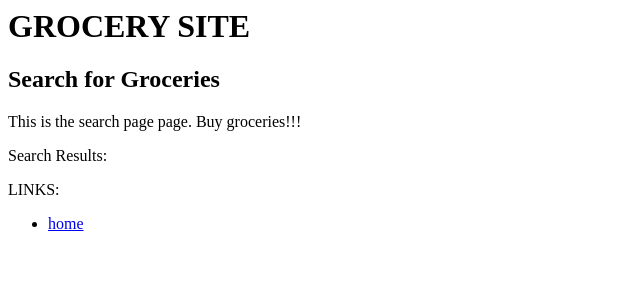
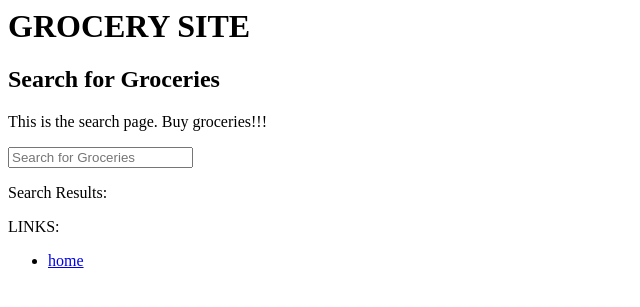
Before and after one commit to rongrongwei/grocery-site, a Django app: template grocerysite/grocerysite/templates/search_result.html in a window 1280 px wide. Shown: the top 307 px of the page, without its empty margins (0-640 px from the left). Run offline with Django 3.2, Linux system fonts and the light colour scheme; the template is opened without the code that fills it, so the values that code supplies are empty.

Commit message:
added search input bar to search pages

```diff
--- a/grocerysite/grocerysite/templates/search.html
+++ b/grocerysite/grocerysite/templates/search.html
@@ -1,6 +1,9 @@
 <h1>GROCERY SITE</h1>
 <h2>Search for Groceries</h2>
 <p>This is the search page page. Buy groceries!!!<br>
+<form action="{% url 'search_results' %}" method="get">
+  <input name="q" type="text" placeholder="Search for Groceries">
+</form>
 LINKS:
 <ul>
     <li><a href="../">home</a></li>
--- a/grocerysite/grocerysite/templates/search_result.html
+++ b/grocerysite/grocerysite/templates/search_result.html
@@ -1,7 +1,20 @@
 <h1>GROCERY SITE</h1>
 <h2>Search for Groceries</h2>
-<p>This is the search page page. Buy groceries!!!<br></p>
-<p>Search Results: <br> {{ results }}</p>
+<p>This is the search page. Buy groceries!!!<br></p>
+
+<form action="{% url 'search_results' %}" method="get">
+  <input name="q" type="text" placeholder="Search for Groceries">
+</form>
+
+<p>Search Results: <br> </p>
+
+<ul>
+  {% for prod in results %}
+    <li>
+      {{ prod.product_name }}, {{ prod.product_price }}, {{ prod.product_price_unit }}, {{ prod.product_description }}, {{ prod.product_img_url }}
+    </li>
+  {% endfor %}
+</ul>
 
 <p>
 LINKS:
--- a/grocerysite/grocerysite/urls.py
+++ b/grocerysite/grocerysite/urls.py
@@ -25,5 +25,6 @@ urlpatterns = [
     path('', views.index, name='index'),
     url('login/', login, name='login'),
     path('search/', views.search, name='search'),
-    path('search_result/<str:search_parameter>', views.search_result, name='results'),
+    #path('search_result/', views.SearchResultsView.as_view(), name='search_results'),
+    path('search_result/', views.search_result, name='search_results'),
 ]
```
Also changed, not shown: grocerysite/grocerysite/views.py (+4 -4 lines).
